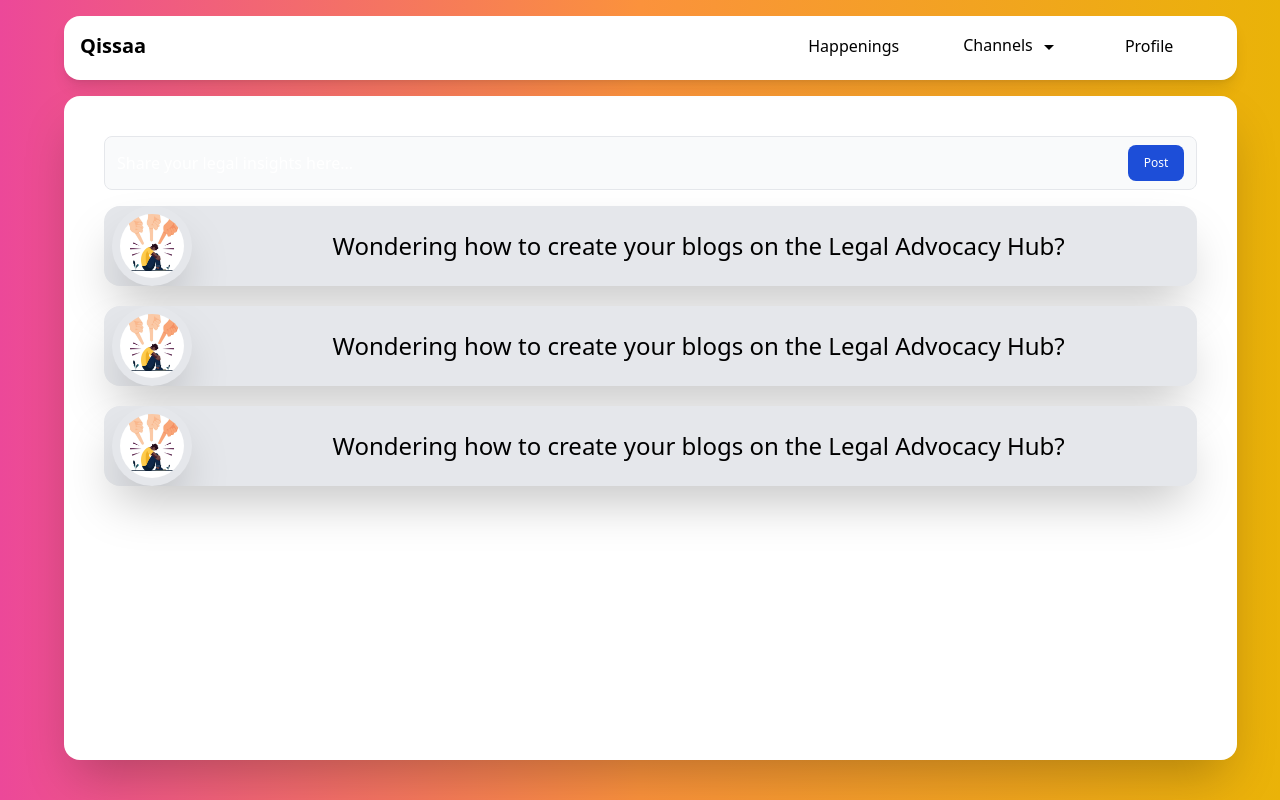
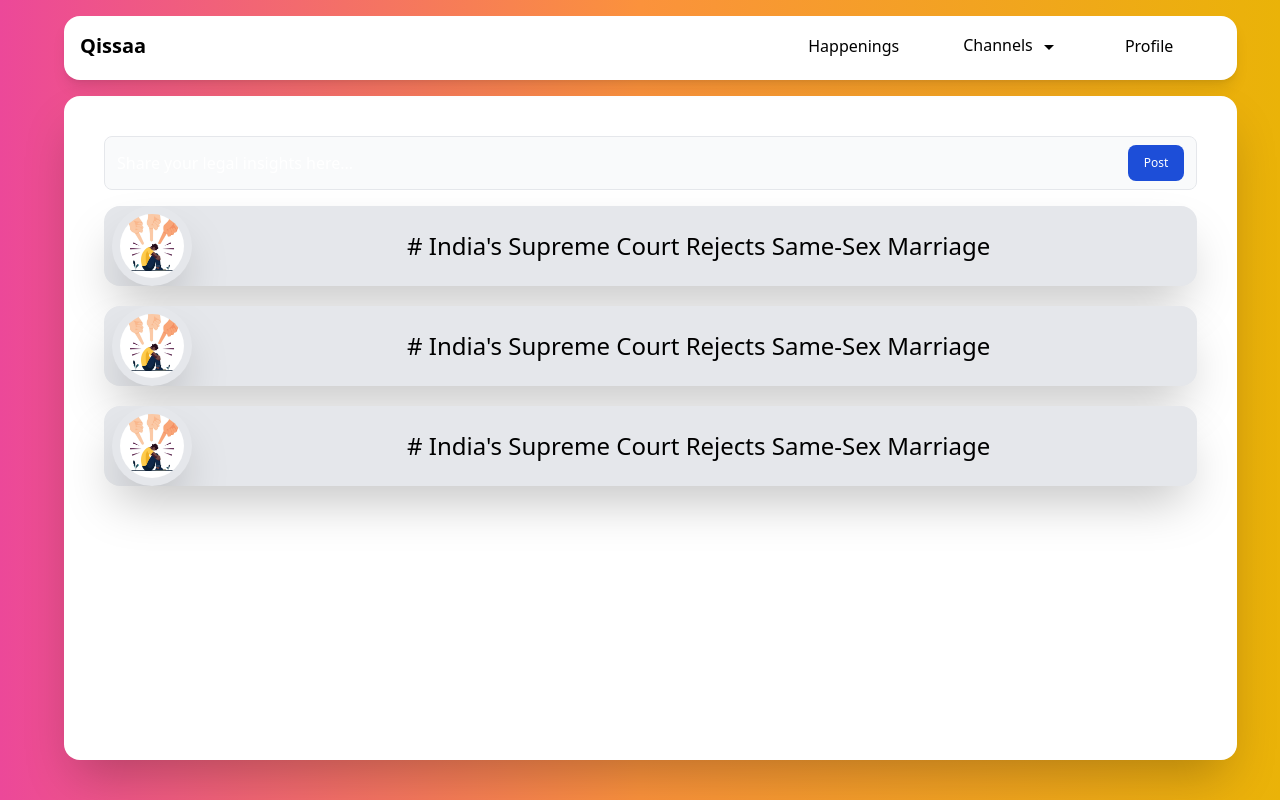
Before and after one commit to 404-GS-IIIT-Kota/404-GS-Qissa, a React (Vite) app in the folder client/: page /legal-advocacy-hub in a window 1280 px wide. Built offline with nearby package versions, Linux system fonts and the light colour scheme; a web font is replaced by a local one.

Commit message:
Update AddBlog.jsx

```diff
--- a/client/src/component/AddBlog.jsx
+++ b/client/src/component/AddBlog.jsx
@@ -35,18 +35,23 @@ function AddBlog() {
         </div>
         <div className="w-auto h-full ml-24 flex justify-center items-center overflow-scroll no-scrollbar">
         <p className="text-3xl md:text-2xl sm:text-xl max-sm:text-sm pt-2 pb-2">
-          Wondering how to create your blogs on the Legal Advocacy Hub?
+              # India's Supreme Court Rejects Same-Sex Marriage
         </p>
         </div>
       </div>
       <div className="h-[18rem] w-full absolute p-5 top-[6rem] overflow-scroll no-scrollbar">
         <p className="text-2xl md:text-xl sm:text-lg max-sm:text-sm text-center">
-          {/* step1 : click on the add post button <br />
-          step2: choose your blog post's domain <br />
-          step3: enter your blog's heading <br />
-          step4: enter your blog post's content <br />
-          step5: click submit! */}
-          Lorem ipsum, dolor sit amet consectetur adipisicing elit. Debitis placeat maxime blanditiis earum, eligendi laboriosam illum corrupti quaerat officiis aperiam quasi ex cum, at ut, est porro dolorem tempore atque necessitatibus nihil eaque deserunt ea molestias minus. Magni repudiandae eius modi totam ipsa fugiat cupiditate distinctio natus? Quas, facilis officiis?
+On October 17, 2023, the Supreme Court of India delivered a verdict on a batch of petitions seeking the legal recognition of same-sex marriage in the country. The verdict was a unanimous rejection of same-sex marriage, and a 3:2 rejection of civil unions for non-heterosexual couples.
+
+The court said that there is no fundamental right to marry under the Constitution, and that it is up to the Parliament and the state legislatures to enact laws on this issue. The court also said that the Special Marriage Act of 1954, which provides a secular option for marriage, cannot be interpreted to include same-sex couples.
+
+This verdict has implications for the rights and dignity of millions of LGBTQ people in India, who have been fighting for their equality for decades. It also affects the global movement for marriage equality, which has seen significant progress in recent years. As of now, 29 countries have legalized same-sex marriage, and many others have recognized civil unions or domestic partnerships for same-sex couples[^1^][1] [^2^][2].
+
+The Supreme Court's verdict comes five years after the same court partially struck down Section 377 of the Indian Penal Code, which criminalized consensual same-sex relations. That judgment in 2018 was hailed as a historic victory for LGBTQ rights in India, and a catalyst for social change.
+
+However, the court's latest verdict has left the fate of LGBTQ rights in the hands of the political class, which has shown little interest or willingness to address this issue. The court has also ignored the voices and experiences of LGBTQ people, who have faced discrimination, violence, and stigma in their everyday lives.
+
+This blog post aims to inform the LGBTQ community worldwide about the latest development in India regarding same-sex marriage. It does not intend to provide any legal or professional advice, or to express any personal views or opinions on this issue. For more information, please refer to the sources below.
         </p>
       </div>
     </div>
```
